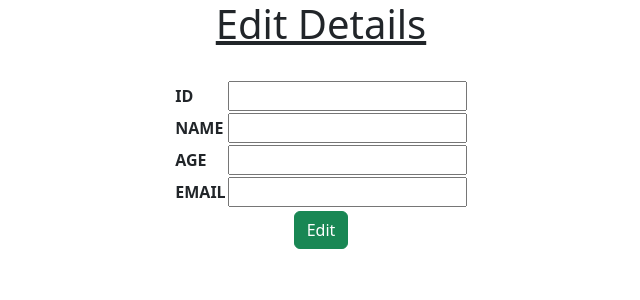
After one commit to SajanVPrince/django, a Django app: page /edit_usr/1 in a window 1280 px wide. The commit adds this page. Shown: the top 300 px of the page, without its empty margins (319-959 px from the left). Run offline with Django 5.2, Linux system fonts and the light colour scheme.

Commit message:
edit and delete

```diff
--- a/project/app/urls.py
+++ b/project/app/urls.py
@@ -13,6 +13,7 @@ urlpatterns = [
     path('demo',views.dem),
     path('disp',views.disp),
     path('add',views.add),
-
+    path('edit_usr/<id>',views.edit_usr),
+    path('dlt_usr/<id>',views.dlt_usr),
 
 ]
--- a/project/app/views.py
+++ b/project/app/views.py
@@ -82,7 +82,7 @@ def dem(req):
     a=[{'name':'Sajan','age':22},{'name':'amal','age':22},{'name':'Arun','age':22}]
     return render(req,'demo.html',{'data':a})
 
-a=[{'id':20,'name':'Sajan','age':22,'email':'s@'}]
+a=[{'id':'20','name':'Sajan','age':22,'email':'s@'}]
 
 def disp(req):
     return render(req,'user_reg.html',{'users':a})
@@ -97,3 +97,26 @@ def add(req):
         return redirect(disp)
     else:
         return redirect(disp)
+
+def edit_usr(req,id):
+    user=''
+    for i in a:
+        if i['id']==id:
+            user=i
+    if req.method=='POST':
+        id=req.POST['id']
+        name=req.POST['name']
+        age=req.POST['age']
+        email=req.POST['email']
+        user['id']=id
+        user['name']=name
+        user['age']=age
+        user['email']=email
+        return redirect(disp)
+    return render (req,'edit_usr.html',{'user':user})
+
+def dlt_usr(req,id):
+    for i in a:
+        if i['id']==id:
+            a.remove(i)
+    return redirect(disp)
--- /dev/null
+++ b/project/templates/edit_usr.html
@@ -0,0 +1,46 @@
+<!DOCTYPE html>
+<html lang="en">
+<head>
+    <meta charset="UTF-8">
+    <meta name="viewport" content="width=device-width, initial-scale=1.0">
+    <title>Document</title>
+    <link href="https://cdn.jsdelivr.net/npm/bootstrap@5.3.3/dist/css/bootstrap.min.css" rel="stylesheet">
+    <script src="https://cdn.jsdelivr.net/npm/bootstrap@5.3.3/dist/js/bootstrap.bundle.min.js"></script>
+    <style>
+        .t2 {
+            margin-left: auto;
+            margin-right: auto;
+        }
+    </style>
+</head>
+<body>
+    <h1 style="text-align: center;"><u>Edit Details</u></h1><br>
+    <form action="" method="post">
+        {% csrf_token %}
+        <table class="t2">
+            <tr>
+                <th>ID</th>
+                <td><input type="text" name="id" value="{{user.id}}"></td>
+            </tr>
+            <tr>
+                <th>NAME</th>
+                <td><input type="text" name="name" value="{{user.name}}"></td>
+            </tr>
+            <tr>
+                <th>AGE</th>
+                <td><input type="number" name="age" value="{{user.age}}"></td>
+            </tr>
+            <tr>
+                <th>EMAIL</th>
+                <td><input type="email" name="email" value="{{user.email}}"></td>
+            </tr>
+            <tr>
+                <td colspan="'2"></td>
+            </tr>
+            <tr>
+                <td colspan="2" style="text-align: center;"> <input type="submit" value="Edit" class="btn btn-success"></td>
+            </tr>
+        </table>
+    </form>
+</body>
+</html>
--- a/project/templates/user_reg.html
+++ b/project/templates/user_reg.html
@@ -19,6 +19,9 @@
         }
         .t1,.td1,.th1{
             border: 1px solid black;
+        }
+        a{
+            text-decoration: none;
         }
     </style>
 </head>
@@ -64,6 +67,9 @@
             <td class="td1">{{i.name}}</td>
             <td class="td1">{{i.age}}</td>
             <td class="td1">{{i.email}}</td>
+            <td><a href="edit_usr/{{i.id}}">Edit</a></td>
+            <td><a href="dlt_usr/{{i.id}}">Delete</a></td>
+
         </tr>
         {% endfor %}
     </table>
```
